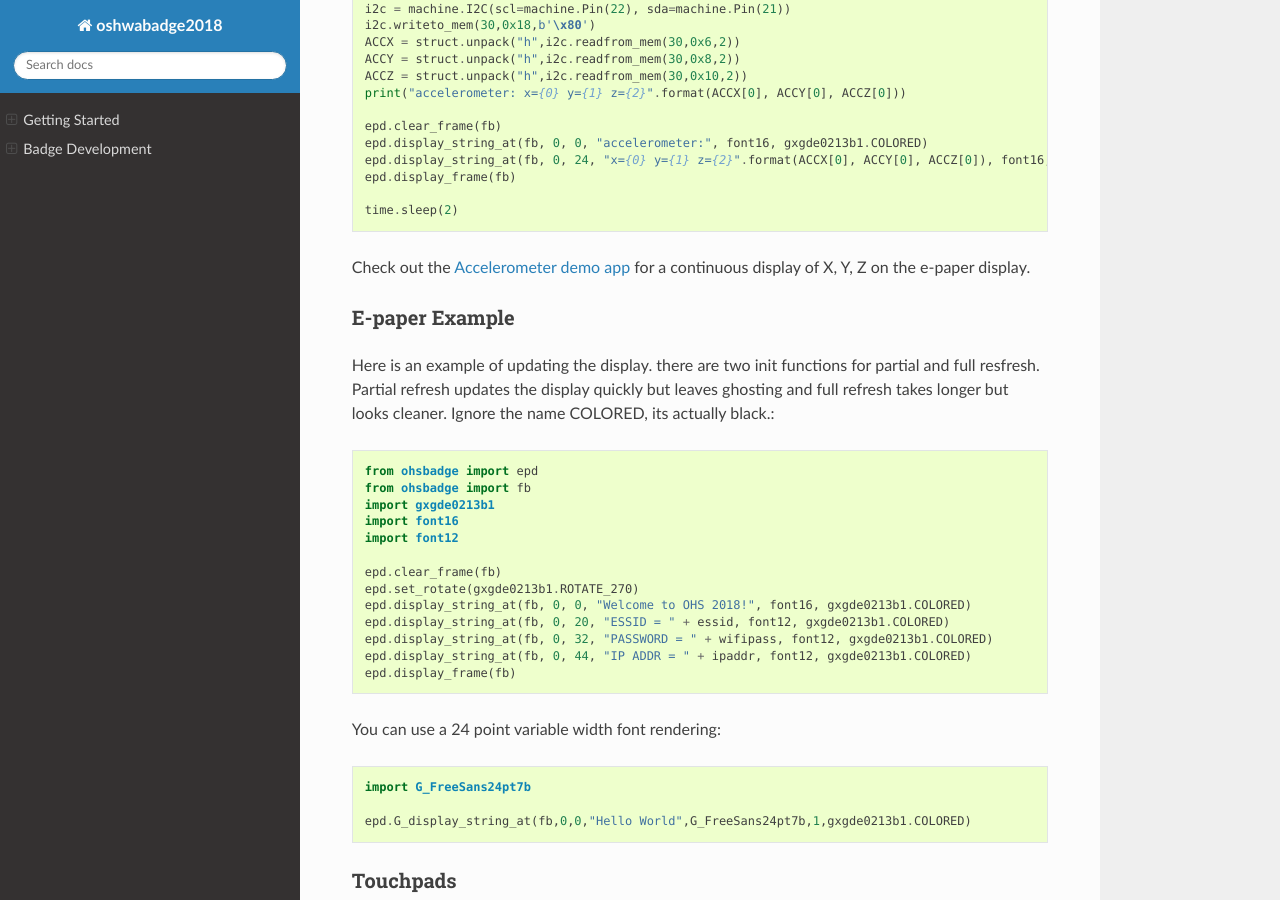
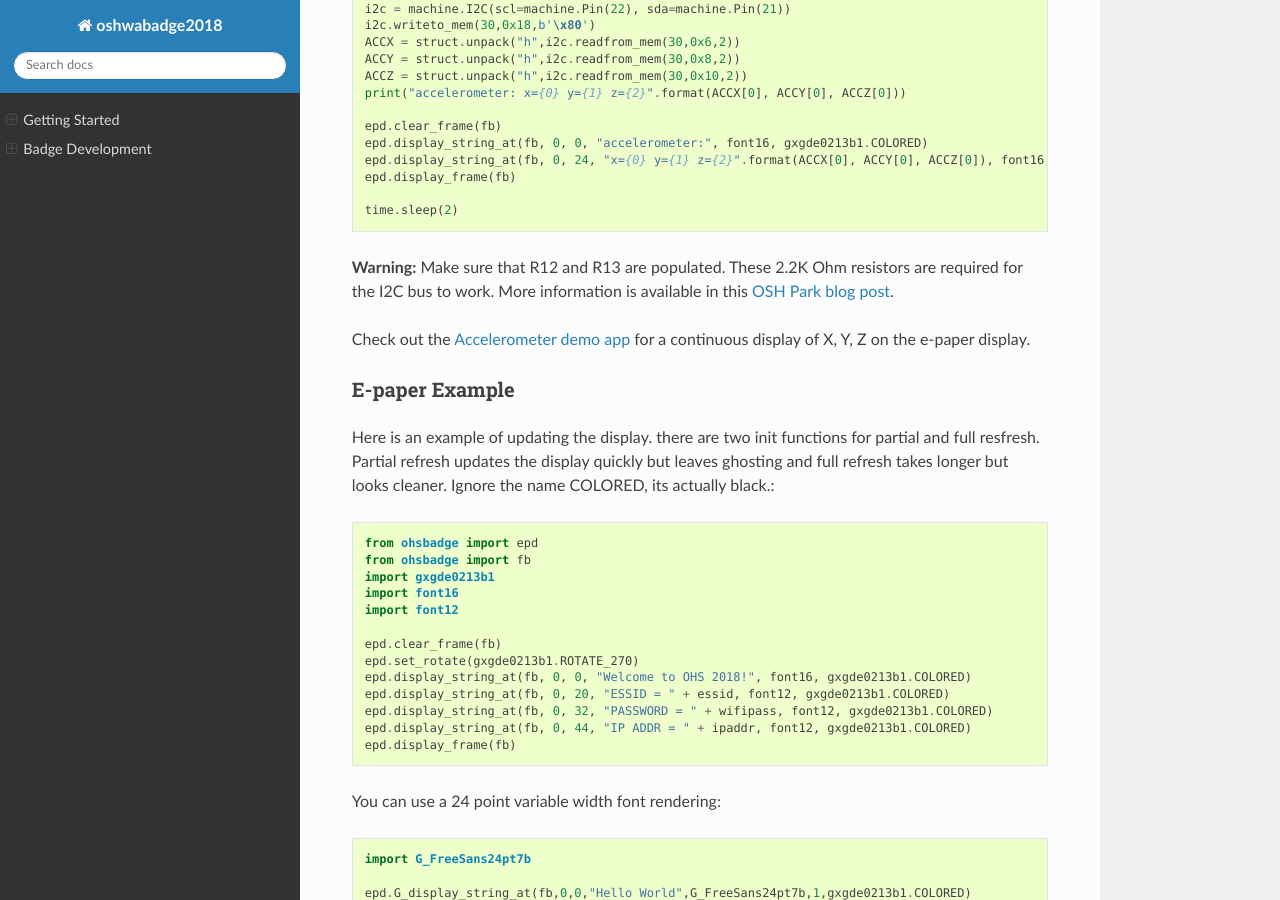
Before and after one commit to oshwabadge2018/oshwabadge2018.github.io, a Sphinx documentation site: the page built from source/docs.rst, in a window 1280 px wide and 900 px high, scrolled down 2820 px. Built offline with Sphinx 7.4.7 and the Read the Docs theme 2.0.0, drawn with Linux system fonts in a browser that asks for light colours.

Commit message:
Update docs.rst

```diff
--- a/source/docs.rst
+++ b/source/docs.rst
@@ -135,6 +135,8 @@ Here is Accelerometer sample code::
 
 	time.sleep(2)
 
+**Warning:** Make sure that R12 and R13 are populated. These 2.2K Ohm resistors are required for the I2C bus to work. More information is available in this `OSH Park blog post <http://blog.oshpark.com/2018/10/18/open-hardware-summit-badge-accelerometer-demo/>`_.
+
 Check out the `Accelerometer demo app <https://github.com/oshwabadge2018/ohs18apps/blob/master/accelerometer.py>`_ for a continuous display of X, Y, Z on the e-paper display.
 
 E-paper Example
```
